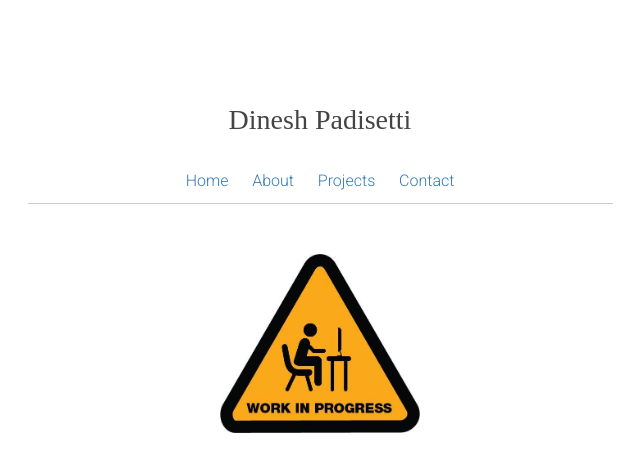
After one commit to dinnu93/Blog, a Flask app: page /about in a window 1280 px wide. The commit adds this page. Shown: the top 472 px of the page, without its empty margins (320-960 px from the left). Run offline with Flask 2, Linux system fonts and the light colour scheme; some libraries are stand-ins or nearby versions; some web fonts are replaced.

Commit message:
Added new pages for about, projects & contact

```diff
--- a/server.py
+++ b/server.py
@@ -39,6 +39,20 @@ def post(id):
 	conn.close()
 	return render_template('post.html',title = title,article = article)
 
+@app.route('/about')
+def about():
+	return render_template("WorkInProgress.html")
+
+@app.route('/projects')
+def projects():
+	return render_template("WorkInProgress.html")
+
+@app.route('/contact')
+def contact():
+	return render_template("WorkInProgress.html")
+
+
+
 
 def db_connect():
 	conn = sqlite3.connect('example.db')
--- /dev/null
+++ b/templates/WorkInProgress.html
@@ -0,0 +1,4 @@
+{% extends "layout.html" %}
+{% block content %}
+	<img src="/static/img/work-in-progress.jpg" style="width:200px;height:auto;margin:0 auto 0 auto;display:block" />
+{% endblock %}
--- a/templates/layout.html
+++ b/templates/layout.html
@@ -22,7 +22,7 @@
 	    		    Dinesh Padisetti
 	    		    <br>
 	    		    <p class="links">
-	    		    	<a href="/">Home</a> &emsp; <a href="#">About</a> &emsp; <a href="#">Projects</a> &emsp; <a href="#">Contact</a>
+	    		    	<a href="/">Home</a> &emsp; <a href="/about">About</a> &emsp; <a href="/projects">Projects</a> &emsp; <a href="/contact">Contact</a>
 	    		    </p>
 
 	    		</div>
```
Also changed, not shown: static/img/work-in-progress.jpg (added), 3 other files.
